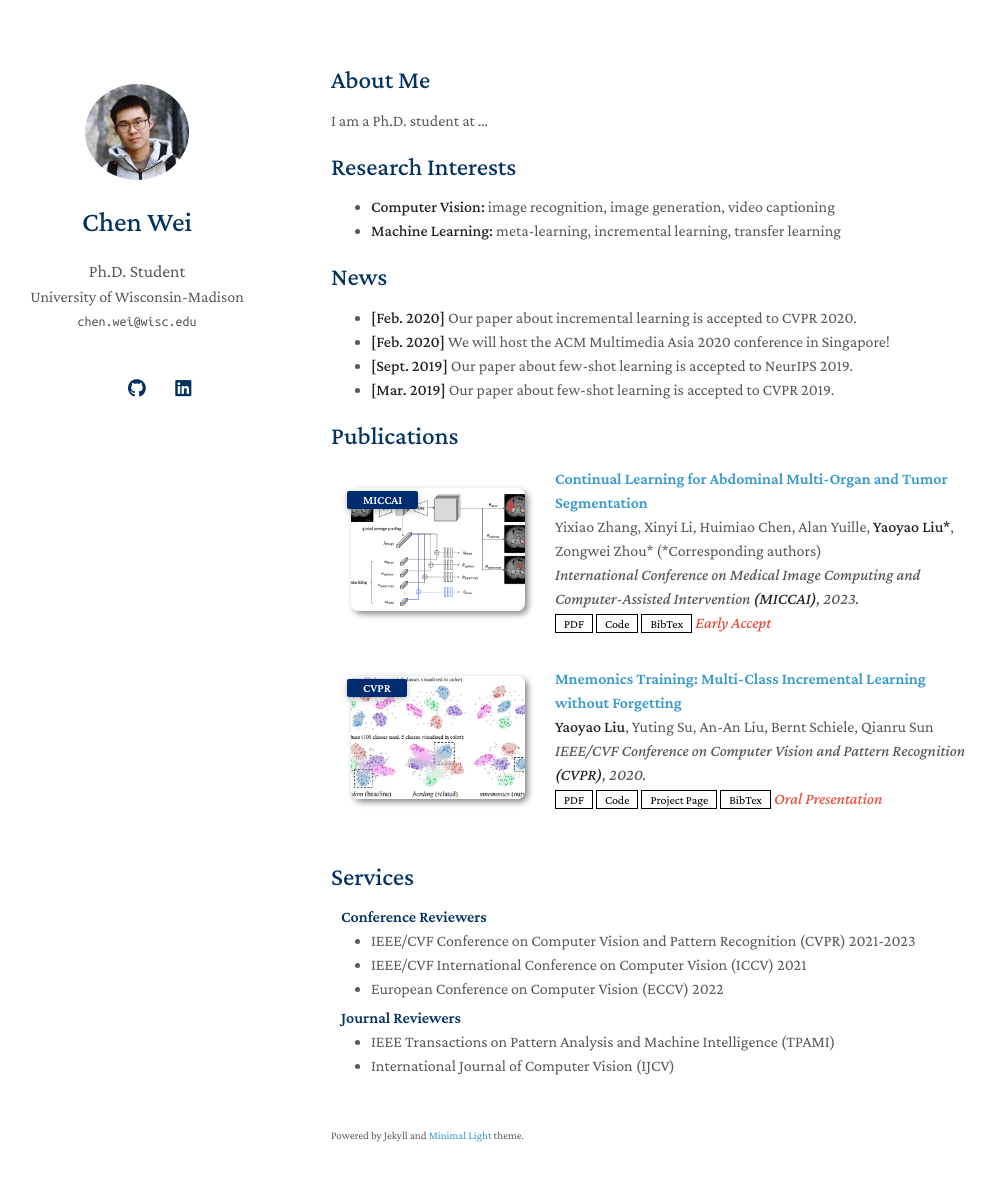
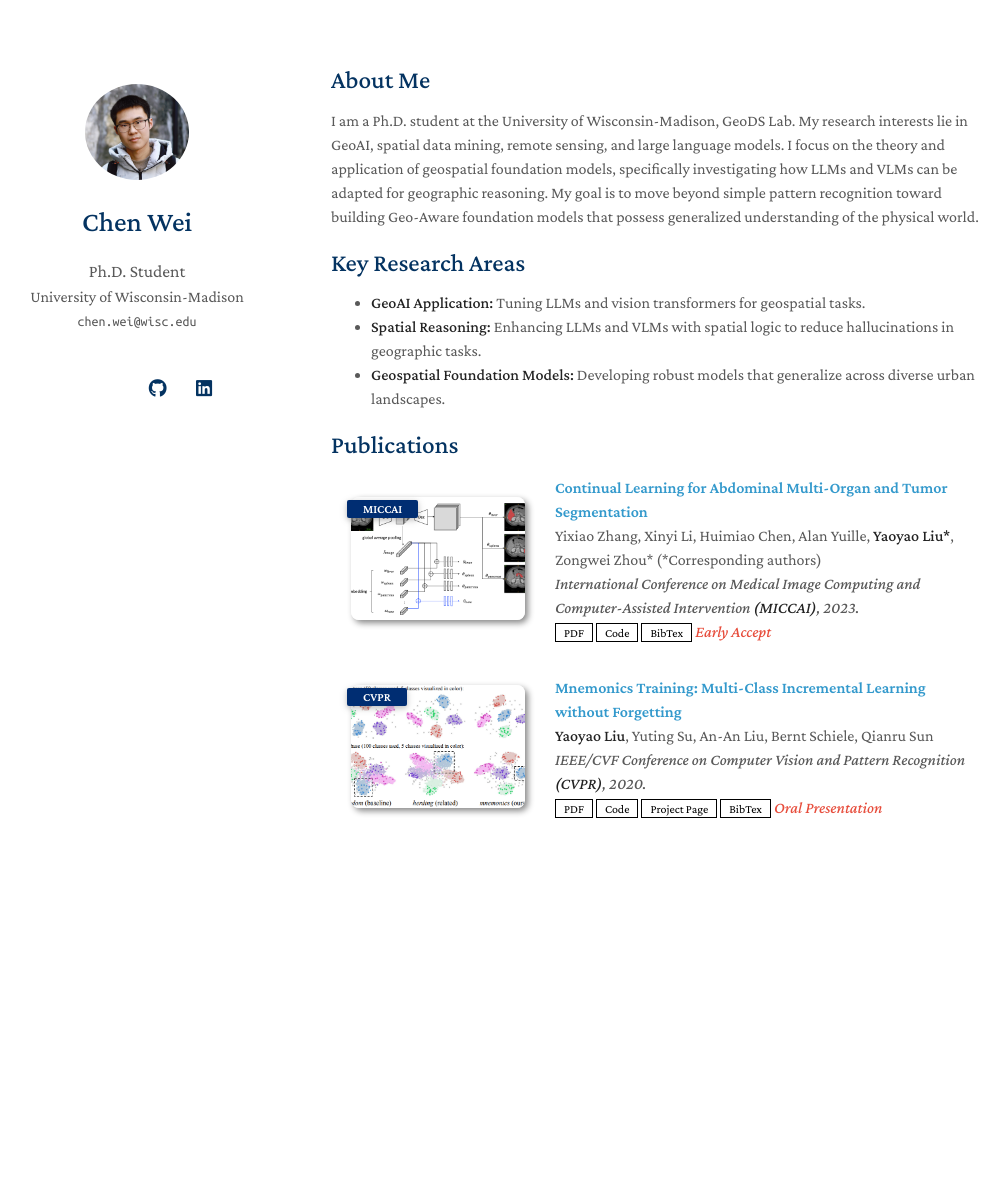
Before and after one commit to Chenwei616/Chenwei616.github.io, a Jekyll site: the page built from index.md, in a window 1280 px wide and 1216 px high. Shown: the top 1181 px of the window, without its empty margins (139-1144 px from the left). Built offline with Jekyll 4.4.1, drawn with Linux system fonts in a browser that asks for light colours; a style sheet for code colours, icons or effects is not loaded; our own code applies the rules of GitHub Pages for plain Markdown files.

Commit message:
update introduction

```diff
--- a/_config.yml
+++ b/_config.yml
@@ -6,8 +6,8 @@ email: chen.wei@wisc.edu
 
 # Search Engine Optimization (SEO)
 # The following information is used to improve the website traffic from search engines, e.g., Google.
-keywords: minimal light
-description: The Minimal Light is a simple and elegant jekyll theme for academic personal homepage.
+keywords: Chen Wei, Chen Wei UW-Madison, Chen Wei University of Wisconsin-Madison, Chen Wei research, Chen Wei publications, Chen Wei website
+description: TODO
 canonical: https://chenwei616.github.io/
 
 # Links
@@ -15,8 +15,8 @@ canonical: https://chenwei616.github.io/
 google_scholar: https://scholar.google.com/citations?user=z3V_-6gAAAAJ&hl=en
 cv_link: assets/files/curriculum_vitae.pdf
 github_link: https://github.com/Chenwei616
-linkedin: https://www.linkedin.com/
-twitter: https://twitter.com/
+linkedin: https://www.linkedin.com/in/chen-wei-220713337/
+# twitter: https://twitter.com/
 
 # Images (e.g., your profile picture and your website's favicon)
 # "favicon" and "favicon_dark" are used for the light and dark modes, respectively.
@@ -26,7 +26,7 @@ favicon_dark: ./assets/img/favicon.svg
 
 # Footnote
 # You may use the option to disable the footnote, "Powered by Jekyll and Minimal Light theme."
-enable_footnote: true
+enable_footnote: false
 
 # Auto Dark Mode
 # You may use the option to disable the automatic dark theme
@@ -38,7 +38,7 @@ font: "Serif" # or "Sans Serif"
 
 # Google Analytics ID
 # Please remove this if you don't use Google Analytics
-google_analytics: UA-111540567-4
+# google_analytics: UA-111540567-4
 
 # Use this project as a remote theme for GitHub Pages
 # See the guide here: https://docs.github.com/en/pages/setting-up-a-github-pages-site-with-jekyll/adding-a-theme-to-your-github-pages-site-using-jekyll
@@ -50,9 +50,6 @@ exclude:
   - Gemfile
   - Gemfile.lock
   - README.md
-  - README_zh_Hans.md
-  - README_zh_Hant.md
-  - README_de.md
   - LICENSE
   - minimal-light.gemspec
   - html_source_file/
--- a/index.md
+++ b/index.md
@@ -4,20 +4,21 @@ layout: homepage
 
 ## About Me
 
-I am a Ph.D. student at ...
+I am a Ph.D. student at the University of Wisconsin-Madison, GeoDS Lab. My research interests lie in GeoAI, spatial data mining, remote sensing, and large language models. I focus on the theory and application of geospatial foundation models, specifically investigating how LLMs and VLMs can be adapted for geographic reasoning. My goal is to move beyond simple pattern recognition toward building Geo-Aware foundation models that possess generalized understanding of the physical world.
 
-## Research Interests
+## Key Research Areas
 
-- **Computer Vision:** image recognition, image generation, video captioning
-- **Machine Learning:** meta-learning, incremental learning, transfer learning
+- **GeoAI Application:** Tuning LLMs and vision transformers for geospatial tasks.
+- **Spatial Reasoning:** Enhancing LLMs and VLMs with spatial logic to reduce hallucinations in geographic tasks.
+- **Geospatial Foundation Models:** Developing robust models that generalize across diverse urban landscapes.
 
-## News
+<!-- ## News
 
 - **[Feb. 2020]** Our paper about incremental learning is accepted to CVPR 2020.
 - **[Feb. 2020]** We will host the ACM Multimedia Asia 2020 conference in Singapore!
 - **[Sept. 2019]** Our paper about few-shot learning is accepted to NeurIPS 2019.
-- **[Mar. 2019]** Our paper about few-shot learning is accepted to CVPR 2019.
+- **[Mar. 2019]** Our paper about few-shot learning is accepted to CVPR 2019. -->
 
 {% include_relative _includes/publications.md %}
 
-{% include_relative _includes/services.md %}
+<!-- {% include_relative _includes/services.md %} -->
```
